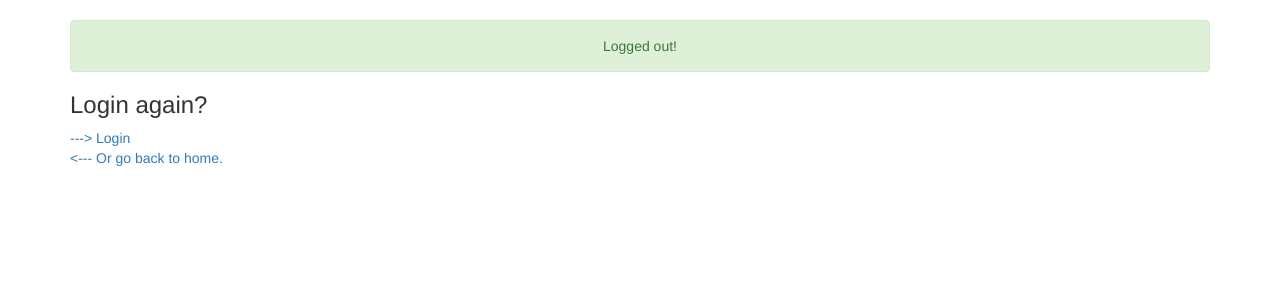
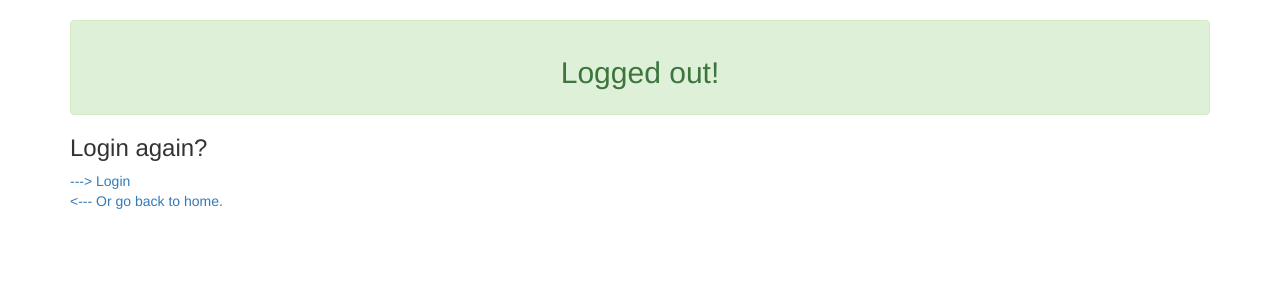
Before and after one commit to FahadulShadhin/django_login_system, a Django app: template users/templates/users/logout.html in a window 1280 px wide. Shown: the top 300 px of the page. Run offline with Django 3.2, Linux system fonts and the light colour scheme; the template is opened without the code that fills it, so the values that code supplies are empty; some libraries are stand-ins or nearby versions.

Commit message:
update login logout page

```diff
--- a/users/templates/users/login.html
+++ b/users/templates/users/login.html
@@ -3,7 +3,7 @@
 {% block content %}
   <br>
   <div class="alert alert-success" role="alert">
-    <h3 style="text-align: center;">Login</h3>
+    <h2 style="text-align: center;">Login</h2>
   </div>
   <form method="post">
     {% csrf_token %}
--- a/users/templates/users/logout.html
+++ b/users/templates/users/logout.html
@@ -3,7 +3,7 @@
 {% block content %}
     <br>
     <div class="alert alert-success" role="alert">
-        <p style="text-align: center;">Logged out!</p>
+        <h2 style="text-align: center;">Logged out!</h2>
     </div>
 
     <h3>Login again?</h3>
```
Also changed, not shown: db.sqlite3.
